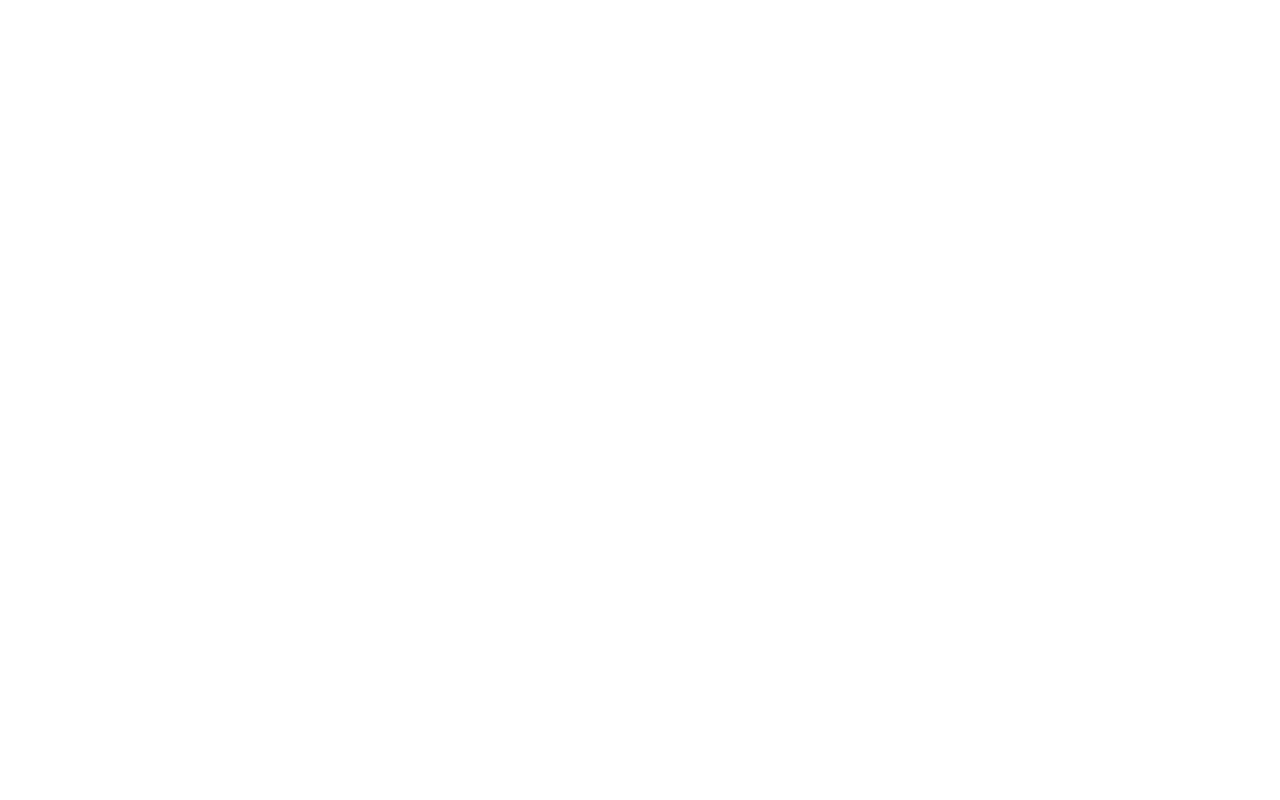
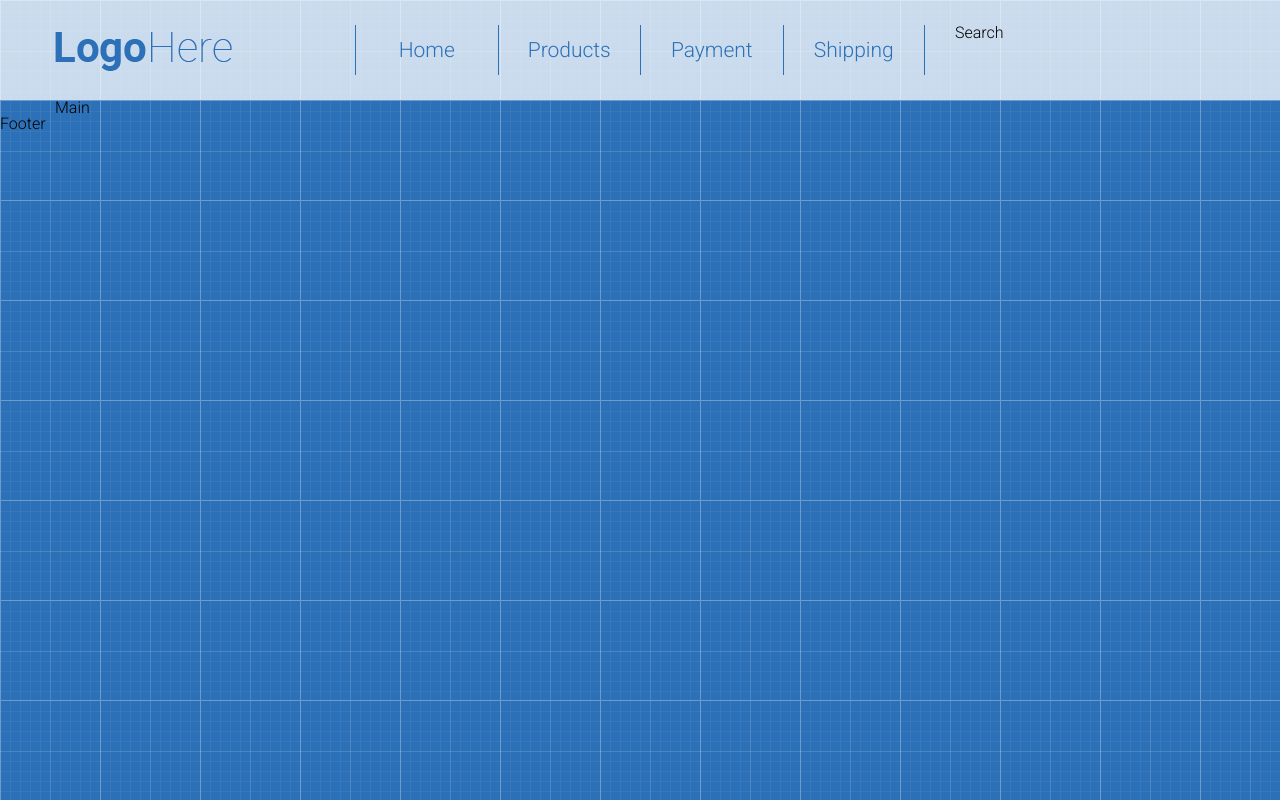
Before and after one commit to kznkv-skillup/project-shop, a plain HTML site: page index.html in a window 1280 px wide. Drawn offline with Linux system fonts and the light colour scheme.

Commit message:
added logo and menu

```diff
--- a/index.html
+++ b/index.html
@@ -5,7 +5,43 @@
         <meta http-equiv="X-UA-Compatible" content="IE=edge" />
         <meta name="viewport" content="width=device-width, initial-scale=1.0" />
         <title>Shop project</title>
+        <link rel="stylesheet" href="reset.css" />
         <link rel="stylesheet" href="style.css" />
+        <link rel="preconnect" href="https://fonts.googleapis.com" />
+        <link rel="preconnect" href="https://fonts.gstatic.com" crossorigin />
+        <link
+            href="https://fonts.googleapis.com/css2?family=Roboto:wght@300;700&display=swap"
+            rel="stylesheet"
+        />
     </head>
-    <body></body>
+    <body>
+        <header class="header">
+            <div class="container">
+                <div class="row">
+                    <div class="col-3">
+                        <div class="logo">
+                            <a href="">
+                                <img src="images/logo.png" alt="" />
+                            </a>
+                        </div>
+                    </div>
+                    <div class="col-6">
+                        <nav>
+                            <ul class="menu">
+                                <li><a href="">Home</a></li>
+                                <li><a href="">Products</a></li>
+                                <li><a href="">Payment</a></li>
+                                <li><a href="">Shipping</a></li>
+                            </ul>
+                        </nav>
+                    </div>
+                    <div class="col-3">Search</div>
+                </div>
+            </div>
+        </header>
+        <main class="main">
+            <div class="container">Main</div>
+        </main>
+        <footer class="footer">Footer</footer>
+    </body>
 </html>
--- /dev/null
+++ b/reset.css
@@ -0,0 +1,124 @@
+html,
+body,
+div,
+span,
+applet,
+object,
+iframe,
+h1,
+h2,
+h3,
+h4,
+h5,
+h6,
+p,
+blockquote,
+pre,
+a,
+abbr,
+acronym,
+address,
+big,
+cite,
+code,
+del,
+dfn,
+em,
+img,
+ins,
+kbd,
+q,
+s,
+samp,
+small,
+strike,
+strong,
+sub,
+sup,
+tt,
+var,
+b,
+u,
+i,
+center,
+dl,
+dt,
+dd,
+ol,
+ul,
+li,
+fieldset,
+form,
+label,
+legend,
+table,
+caption,
+tbody,
+tfoot,
+thead,
+tr,
+th,
+td,
+article,
+aside,
+canvas,
+details,
+embed,
+figure,
+figcaption,
+footer,
+header,
+hgroup,
+menu,
+nav,
+output,
+ruby,
+section,
+summary,
+time,
+mark,
+audio,
+video {
+    margin: 0;
+    padding: 0;
+    border: 0;
+    font-size: 100%;
+    font: inherit;
+    vertical-align: baseline;
+}
+/* HTML5 display-role reset for older browsers */
+article,
+aside,
+details,
+figcaption,
+figure,
+footer,
+header,
+hgroup,
+menu,
+nav,
+section {
+    display: block;
+}
+body {
+    line-height: 1;
+}
+ol,
+ul {
+    list-style: none;
+}
+blockquote,
+q {
+    quotes: none;
+}
+blockquote:before,
+blockquote:after,
+q:before,
+q:after {
+    content: "";
+    content: none;
+}
+table {
+    border-collapse: collapse;
+    border-spacing: 0;
+}
--- a/style.css
+++ b/style.css
@@ -0,0 +1,70 @@
+* {
+    box-sizing: border-box;
+}
+body {
+    font-family: "Roboto", sans-serif;
+    background-image: url("images/patt.png");
+}
+
+.container {
+    max-width: 1200px;
+    padding-left: 15px;
+    padding-right: 15px;
+    margin: 0 auto;
+}
+.row {
+    display: flex;
+    margin-left: -15px;
+    margin-right: -15px;
+}
+[class*="col-"] {
+    padding-left: 15px;
+    padding-right: 15px;
+}
+.col-1 {
+    flex: 0 0 8.33333%;
+    max-width: 8.33333%;
+}
+.col-2 {
+    flex: 0 0 16.66667%;
+    max-width: 16.66667%;
+}
+.col-3 {
+    flex: 0 0 25%;
+    max-width: 25%;
+}
+.col-6 {
+    flex: 0 0 50%;
+    max-width: 50%;
+}
+.header {
+    padding: 25px 0;
+    background-color: rgba(255, 255, 255, 0.75);
+}
+.logo {
+    margin-top: 7px;
+}
+
+.menu {
+    display: flex;
+}
+.menu li {
+    width: 25%;
+    border-left: 1px solid #2c71b8;
+}
+.menu li:last-child {
+    border-right: 1px solid #2c71b8;
+}
+.menu a {
+    display: flex;
+    height: 50px;
+    text-decoration: none;
+    justify-content: center;
+    align-items: center;
+    font-size: 21px;
+    color: #2c71b8;
+}
+.menu a:hover {
+    background-color: #2c71b8;
+    color: white;
+}
```
Also changed, not shown: images/arrow-down.svg (added), images/logo.png (added), images/patt.png (added).
